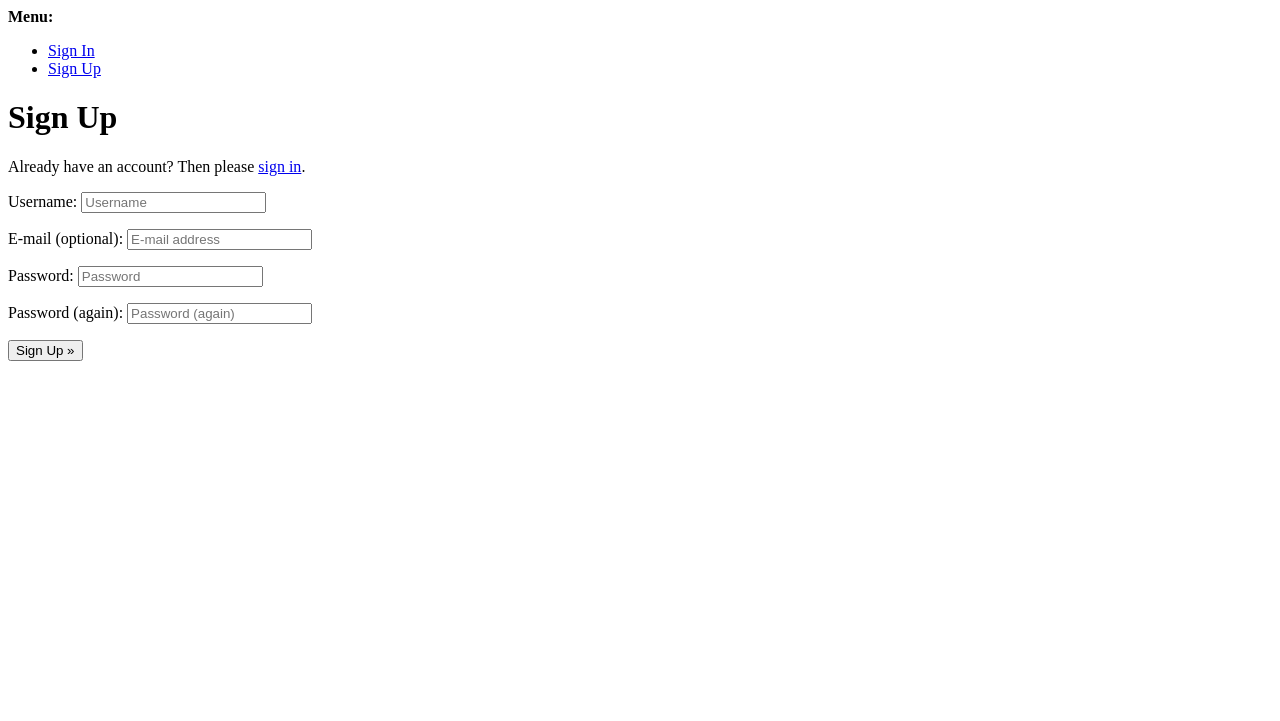
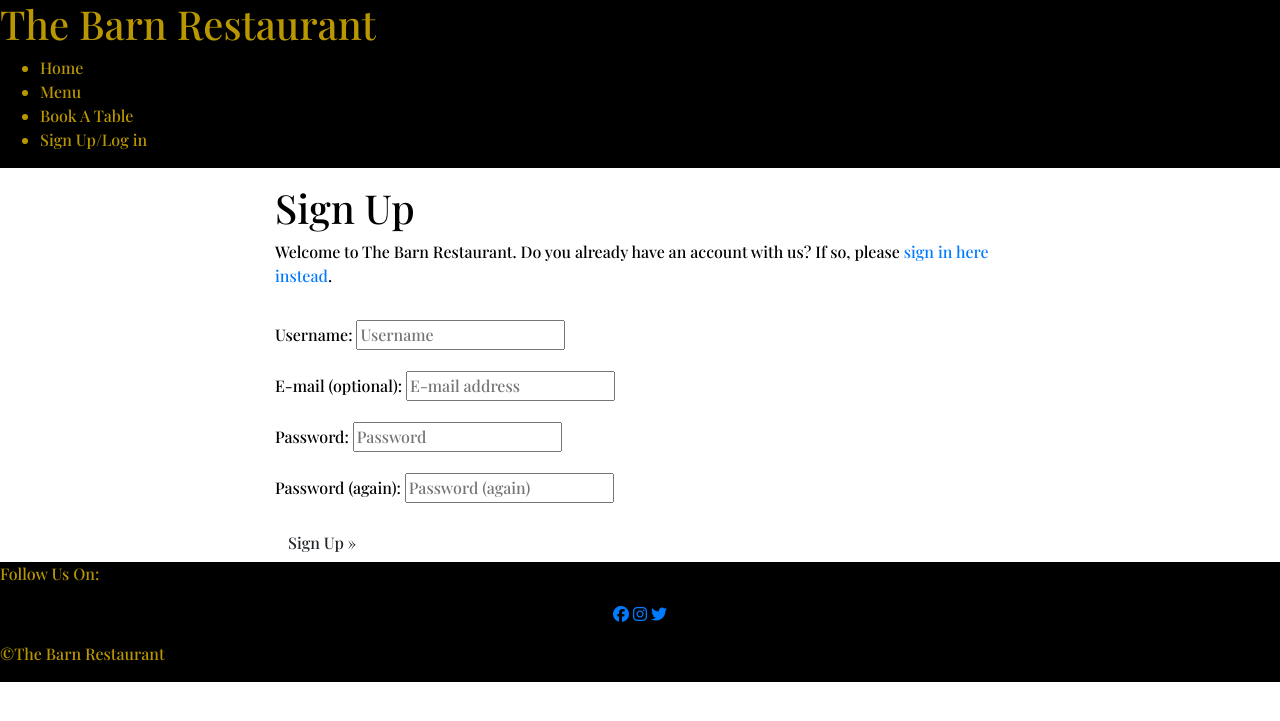
Before and after one commit to K-JC/The_Barn, a Django app: page /accounts/signup/ in a window 1280 px wide. Shown: the top 721 px of the page. Run offline with Django 3.2, Linux system fonts and the light colour scheme; some libraries are stand-ins or nearby versions.

Commit message:
edit sign up.html page, add some bootstrap and enter message for users to direct them to correct place

```diff
--- a/templates/account/signup.html
+++ b/templates/account/signup.html
@@ -1,21 +1,31 @@
-{% extends "account/base.html" %}
+{% extends "base.html" %}
 
 {% load i18n %}
 
 {% block head_title %}{% trans "Signup" %}{% endblock %}
 
 {% block content %}
+<div class="container">
+  <div class="row">
+      <div class="col-md-8 mt-3 offset-md-2">
 <h1>{% trans "Sign Up" %}</h1>
 
-<p>{% blocktrans %}Already have an account? Then please <a href="{{ login_url }}">sign in</a>.{% endblocktrans %}</p>
+<p>{% blocktrans %}Welcome to The Barn Restaurant. Do you already have an account with us? If so, please <a href="{{ login_url }}">sign in here instead</a>.{% endblocktrans %}</p>
+</div>
+  </div>
 
+  <div class="row">
+    <div class="col-md-8 mt-3 offset-md-2">
 <form class="signup" id="signup_form" method="post" action="{% url 'account_signup' %}">
   {% csrf_token %}
   {{ form.as_p }}
   {% if redirect_field_value %}
   <input type="hidden" name="{{ redirect_field_name }}" value="{{ redirect_field_value }}" />
   {% endif %}
-  <button type="submit">{% trans "Sign Up" %} &raquo;</button>
+  <button class="btn btn-signup right" type="submit">{% trans "Sign Up" %} &raquo;</button>
 </form>
+    </div>
+  </div>
+</div>
 
 {% endblock %}
```
